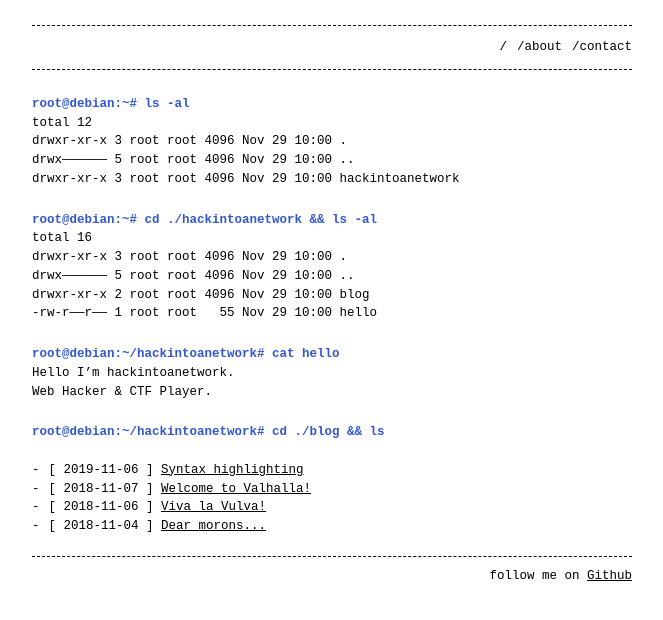
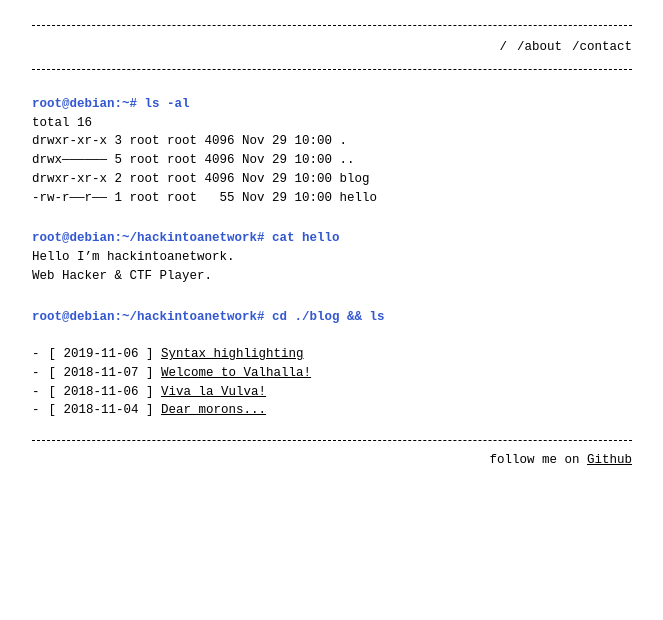
Before and after one commit to hackintoanetwork/hackintoanetwork.github.io, a Jekyll site: the page built from index.md, in a window 1280 px wide. Shown: the top 620 px of the page, without its empty margins (308-971 px from the left). Built offline with Jekyll 4.4.1, drawn with Linux system fonts in a browser that asks for light colours.

Commit message:
Update index.md

```diff
--- a/index.md
+++ b/index.md
@@ -3,14 +3,8 @@ title: /
 layout: home
 permalink: /
 ---
-# root@debian:~# <span style="color: black;">ls -al</span>
 
-total 12
-drwxr-xr-x 3 root root 4096 Nov 29 10:00 .
-drwx------------------ 5 root root 4096 Nov 29 10:00 ..
-drwxr-xr-x 3 root root 4096 Nov 29 10:00 hackintoanetwork
-
-# root@debian:~# <span style="color: black;">cd ./hackintoanetwork && ls -al</span>
+# root@debian:~# ls -al
 
 total 16
 drwxr-xr-x 3 root root 4096 Nov 29 10:00 .
@@ -18,9 +12,9 @@ drwx------------------ 5 root root 4096 Nov 29 10:00 ..
 drwxr-xr-x 2 root root 4096 Nov 29 10:00 blog
 -rw-r------r------ 1 root root   55 Nov 29 10:00 hello
 
-# root@debian:~/hackintoanetwork# <span style="color: black;">cat hello</span>
+# root@debian:~/hackintoanetwork# cat hello
 
 Hello I’m hackintoanetwork.
 Web Hacker & CTF Player.
 
-# root@debian:~/hackintoanetwork# <span style="color: black;">cd ./blog && ls</span>
+# root@debian:~/hackintoanetwork# cd ./blog && ls
```
